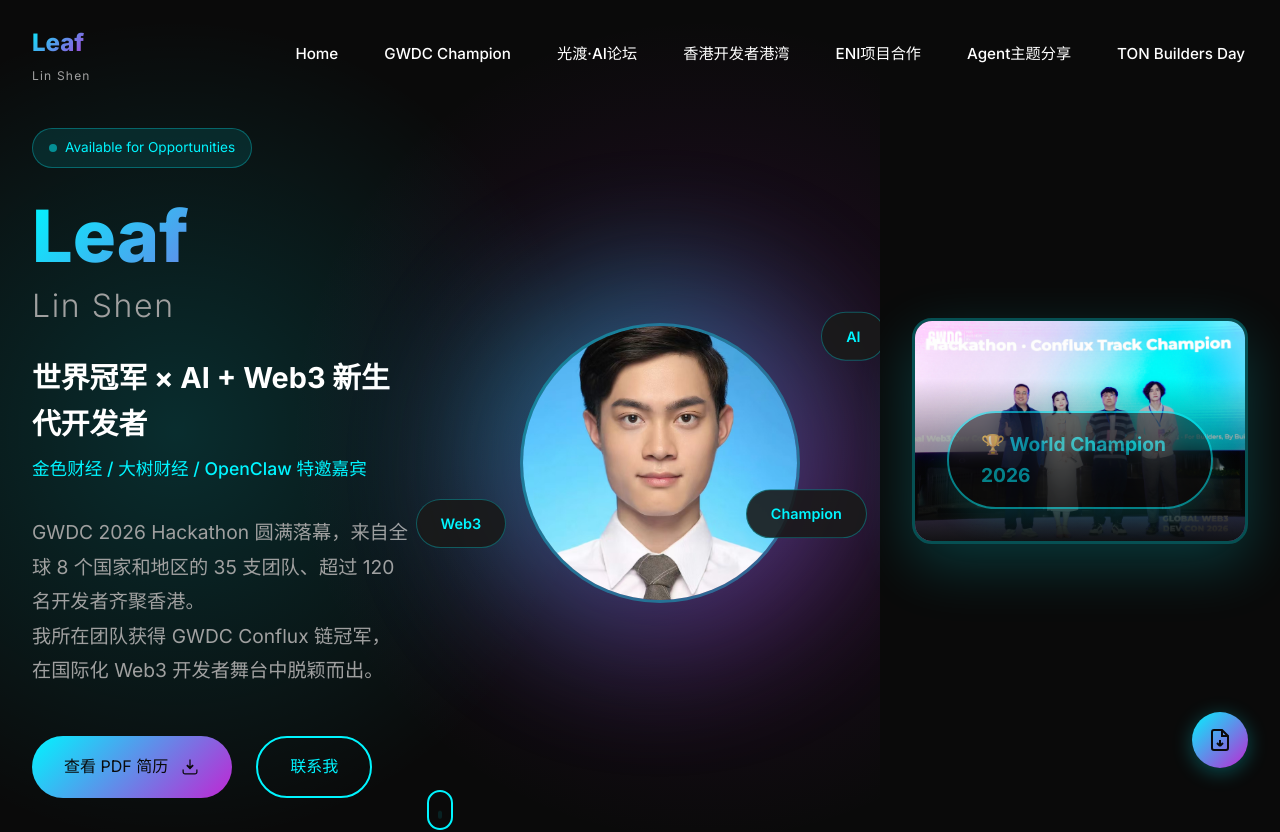
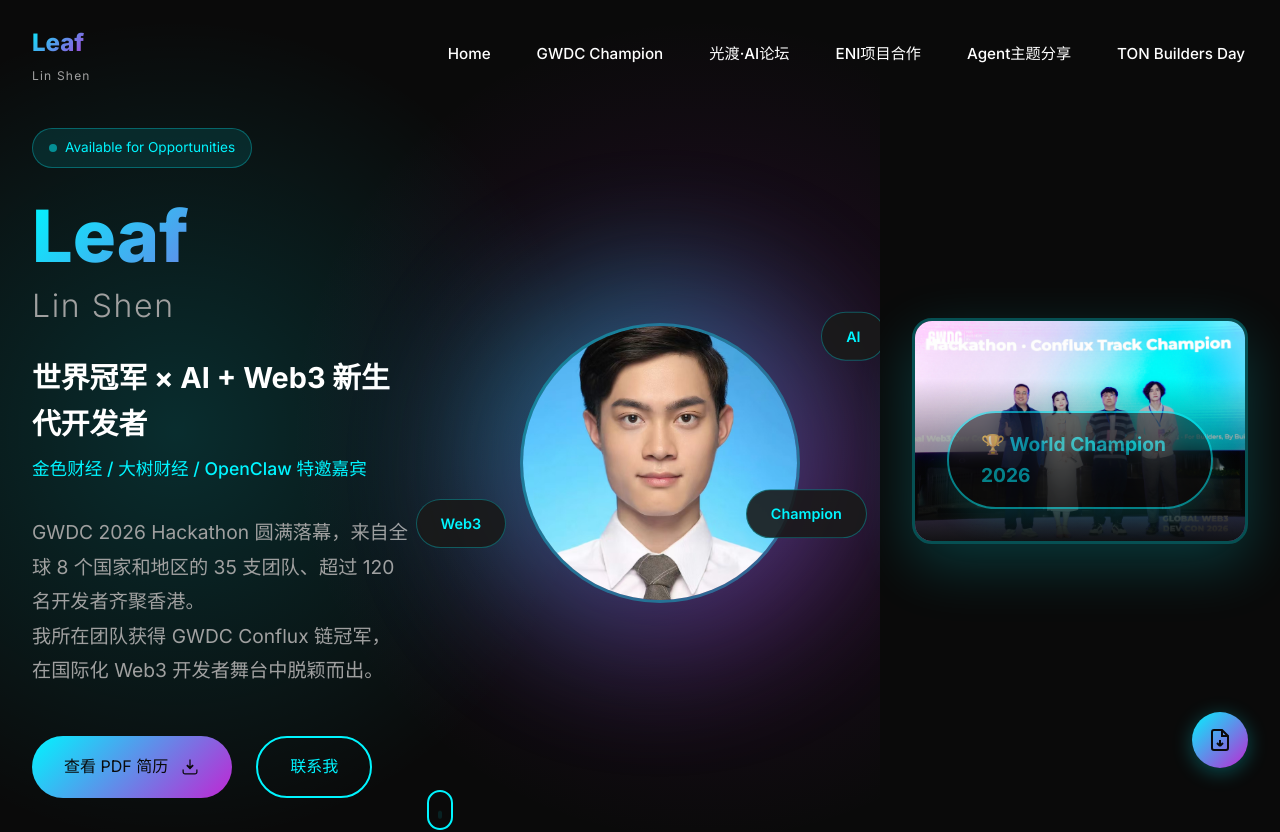
Before and after one commit to leafjava/resume, a Vue app: page / in a window 1280 px wide. Shown: the top 832 px of the page. Built offline with nearby package versions, Linux system fonts and the light colour scheme.

Commit message:
内容调整

```diff
--- a/src/components/Navbar.vue
+++ b/src/components/Navbar.vue
@@ -11,7 +11,7 @@
         <a @click="routeToPage('/')">Home</a>
         <a @click="routeToPage('/gwdc')">GWDC Champion</a>
         <a @click="routeToPage('/achievement')">光渡·AI论坛</a>
-        <a @click="routeToPage('/achievement2')">香港开发者港湾</a>
+        <!-- <a @click="routeToPage('/achievement2')">香港开发者港湾</a> -->
         <a @click="routeToPage('/achievement3')">ENI项目合作</a>
         <a @click="routeToPage('/achievement4')">Agent主题分享</a>
         <a @click="routeToPage('/achievement5')">TON Builders Day</a>
```
